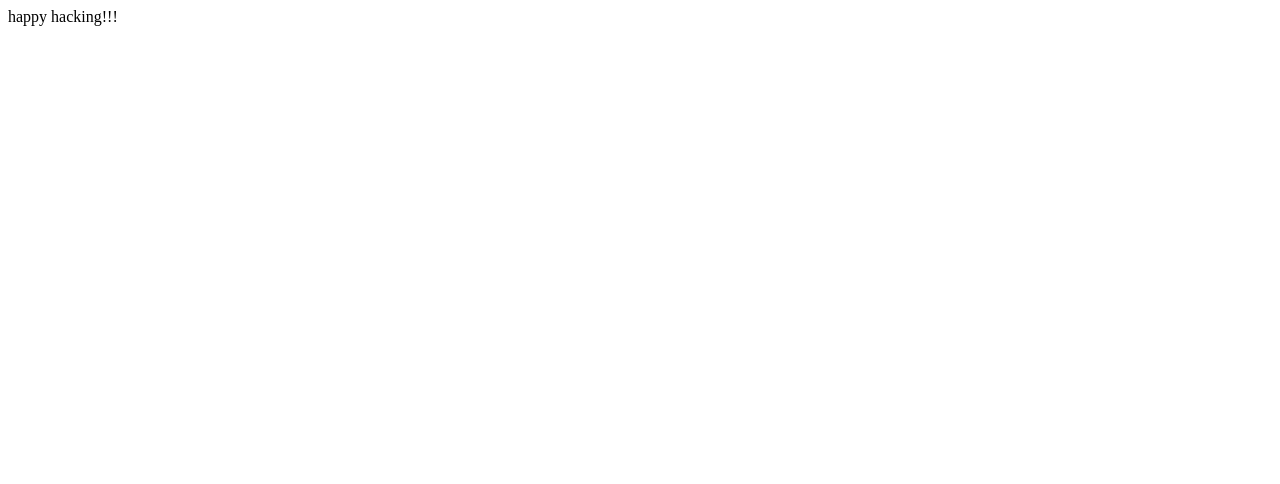
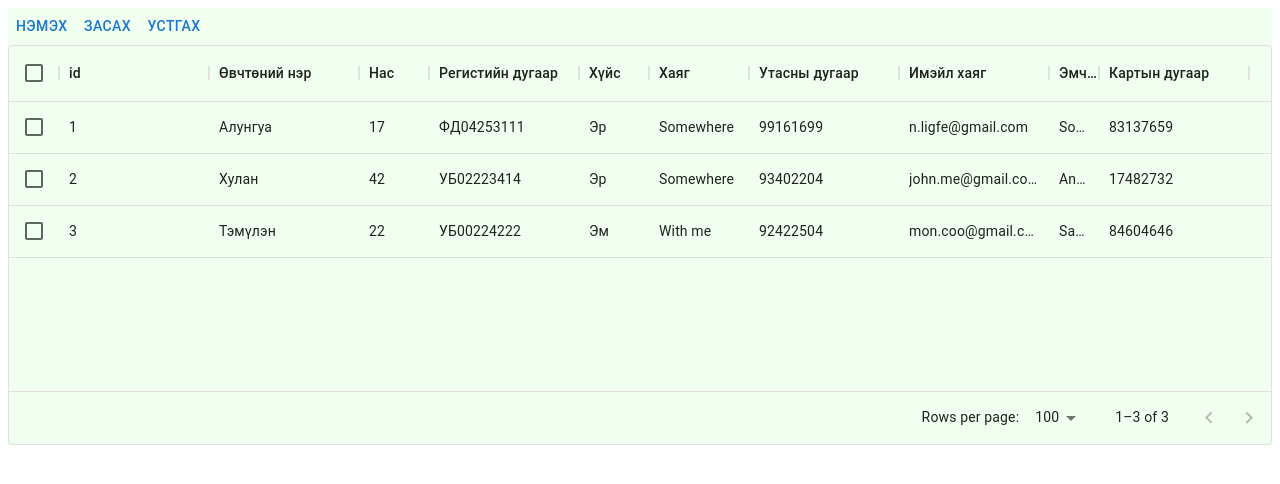
Before and after one commit to Dental-Clinic-System/dental-clinic-system, a React (Create React App) app in the folder front/: page / in a window 1280 px wide. Shown: the top 484 px of the page. Built offline with nearby package versions, Linux system fonts and the light colour scheme.

Commit message:
-patients-example-grid

```diff
--- a/front/package.json
+++ b/front/package.json
@@ -6,7 +6,12 @@
     "@apollo/client": "^3.5.10",
     "@emotion/react": "^11.9.0",
     "@emotion/styled": "^11.8.1",
+    "@material-ui/core": "^4.12.4",
+    "@material-ui/icons": "^4.11.3",
+    "@mui/icons-material": "^5.6.0",
     "@mui/material": "^5.6.0",
+    "@mui/x-data-grid": "^5.8.0",
+    "@mui/x-data-grid-generator": "^5.8.0",
     "@testing-library/jest-dom": "^5.16.4",
     "@testing-library/react": "^12.1.4",
     "@testing-library/user-event": "^13.5.0",
--- a/front/src/App.tsx
+++ b/front/src/App.tsx
@@ -1,10 +1,17 @@
+import { Button } from '@mui/material';
 import React from 'react';
+import { PatientsGrid } from './pages';
 
 const App = () => {
   return (
-      <div className="App">
-        happy hacking!!!
+    <>
+      <div style={{backgroundColor: 'honeydew'}}>
+        <Button>Нэмэх</Button>
+        <Button>Засах</Button>
+        <Button>Устгах</Button>
+        <PatientsGrid />
       </div>
+    </>
   );
 }
 
--- a/front/src/pages/index.tsx
+++ b/front/src/pages/index.tsx
@@ -1 +1 @@
-export {}
+export * from './patients'
--- /dev/null
+++ b/front/src/pages/patients.tsx
@@ -0,0 +1,34 @@
+import React from 'react';
+import { DataGrid } from '@mui/x-data-grid';
+
+const rows = [
+  { id: 1, name: 'Алунгуа', age: '17', registration_number: 'ФД04253111', sex: 'Эр', address: 'Somewhere', phone: '99161699', email: 'n.ligfe@gmail.com', doctor: 'Someone', card_id: '83137659' },
+  { id: 2, name: 'Хулан', age: '42', registration_number: 'УБ02223414', sex: 'Эр', address: 'Somewhere', phone: '93402204', email: 'john.me@gmail.com', doctor: 'Anyone', card_id: '17482732' },
+  { id: 3, name: 'Тэмүлэн', age: '22', registration_number: 'УБ00224222', sex: 'Эм', address: 'With me', phone: '92422504', email: 'mon.coo@gmail.com', doctor: 'Sarah', card_id: '84604646' },
+];
+
+const columns = [
+  { field: 'id', width: 150 },
+  { field: 'name', headerName: 'Өвчтөний нэр', width: 150, editable: true },
+  { field: 'age', headerName: 'Нас', width: 70, editable: true },
+  { field: 'registration_number', headerName: 'Регистийн дугаар', width: 150, editable: true },
+  { field: 'sex', headerName: 'Хүйс', width: 70, editable: true },
+  { field: 'address', headerName: 'Хаяг', width: 100, editable: true },
+  { field: 'phone', headerName: 'Утасны дугаар', width: 150, editable: true },
+  { field: 'email', headerName: 'Имэйл хаяг', width: 150, editable: true },
+  { field: 'doctor', headerName: 'Эмчлэгч эмч', width: 15e0, editable: true },
+  { field: 'card_id', headerName: 'Картын дугаар', width: 150, editable: true },
+];
+
+export const PatientsGrid = () => {
+  return (
+    <div style={{ height: 400, width: '100%' }}>
+      <DataGrid
+        getRowId={(row) => row.id}
+        rows={rows}
+        columns={columns}
+        checkboxSelection
+        disableSelectionOnClick />
+    </div>
+  );
+}
```
